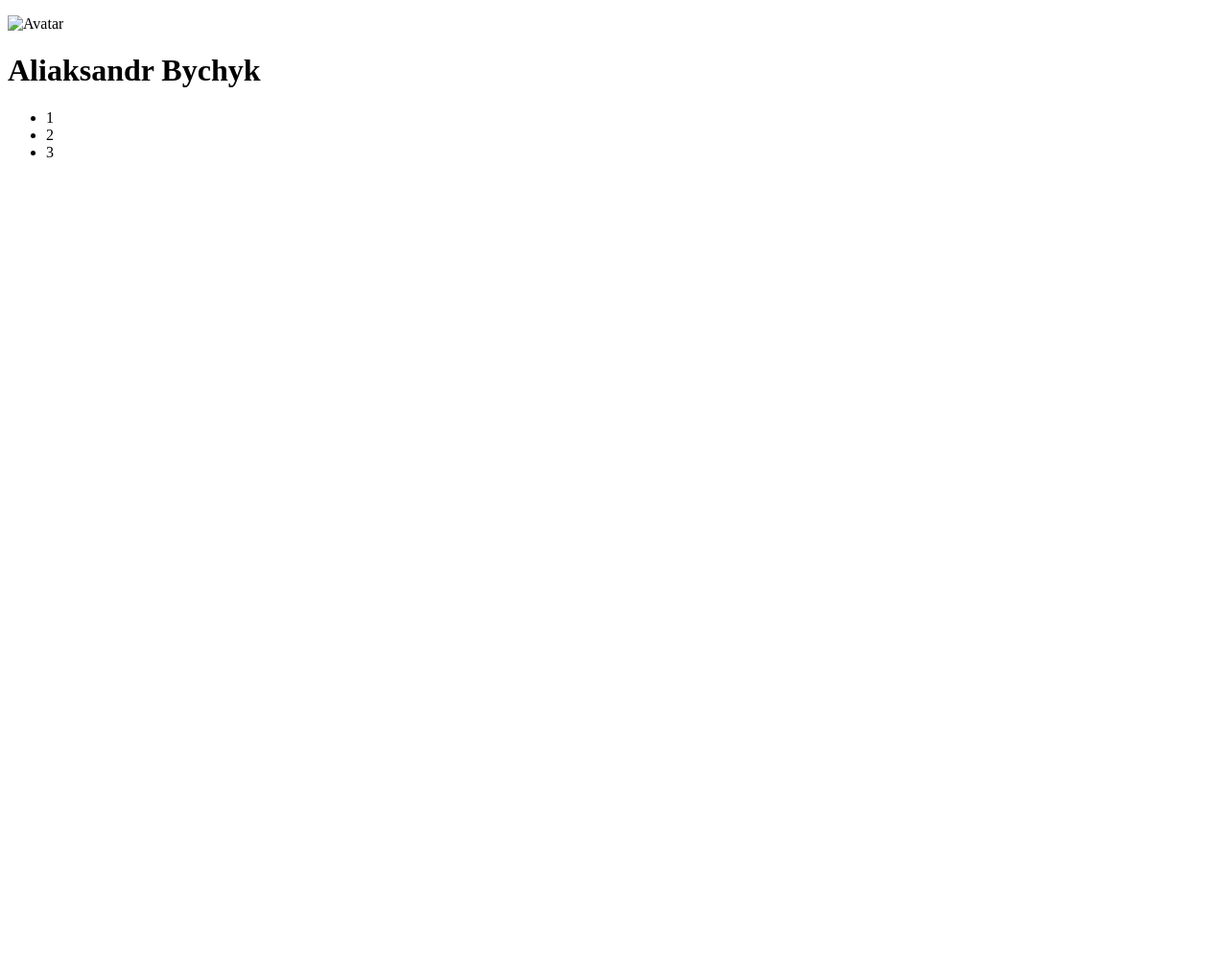
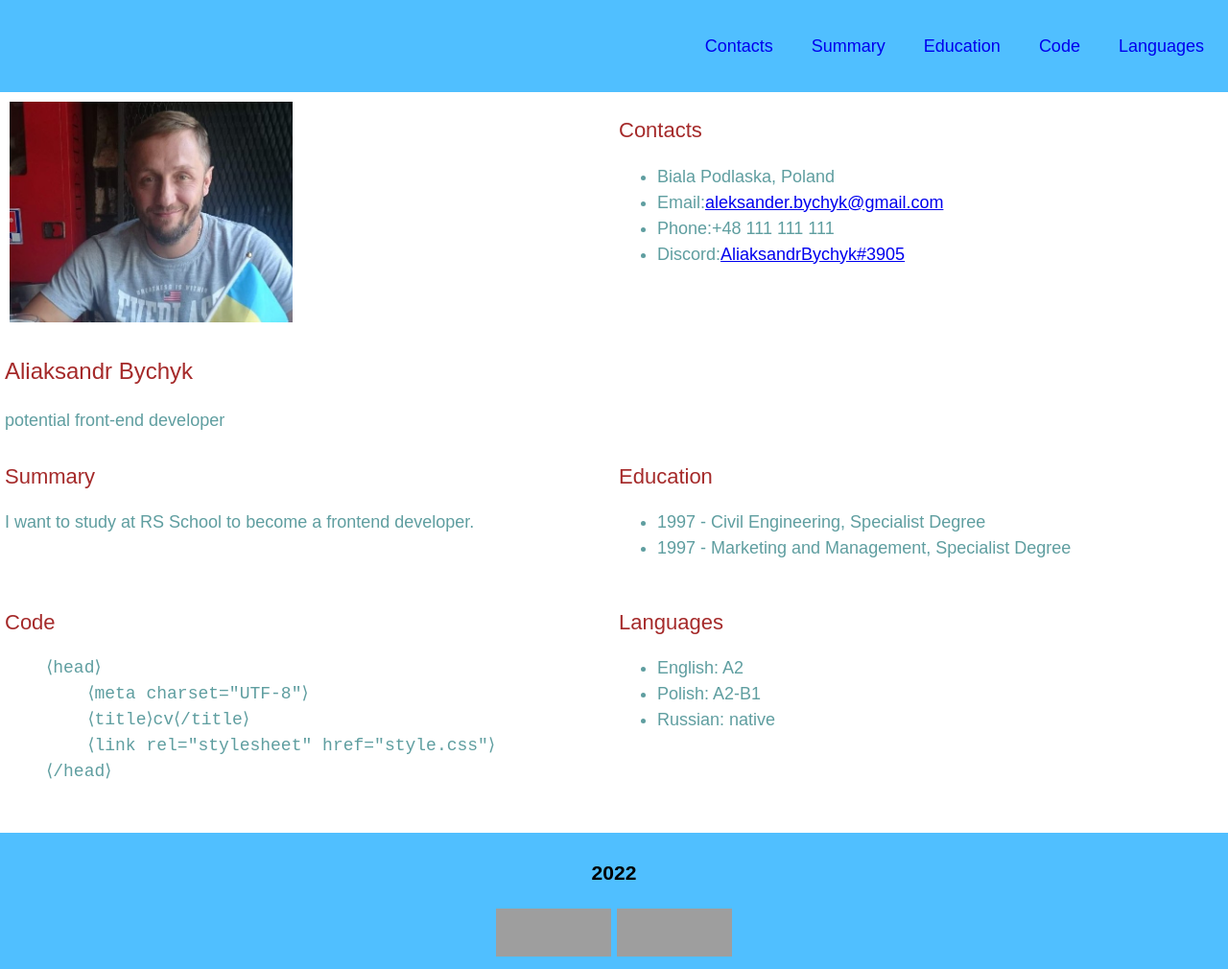
Before and after one commit to AliaksandrBychyk/rsschool-cv, a plain HTML site: page index.html in a window 1280 px wide. Shown: the whole page at 96% size. Before the commit the page ends 800 px from the top, so only its background shows below. Drawn offline with Linux system fonts and the light colour scheme; grey boxes are pictures that could not be loaded.

Commit message:
cv change

```diff
--- a/index.html
+++ b/index.html
@@ -1,24 +1,93 @@
 <!DOCTYPE html>
+<html lang="eng">
+    <head>
+        <meta charset="UTF-8">
+        <title>cv</title>
+        <link rel="stylesheet" href="style.css">
+        <link rel="icon" href="assets/favicon.ico">
 
-<head>
-    <meta charset="UTF-8">
-</head>
 
-<body>
-    <p>
-        <img scr="/"  alt="Avatar">
-        <h1>Aliaksandr Bychyk</h1>
-        </p>
+    </head>
 
-    <p>
-        <ul>
-            <li>1</li>
-            <li>2</li>
-            <li>3</li>
-        </ul>
-    </p>
-</body>
+    <body>
+        <header class="header">
+            <div class="container">
+                <nav class="nav">
+                    <ul class="nav-list">
+                        <li class="nav-item"><a href="#contacts" class="nav-link">Contacts</a></li>
+                        <li class="nav-item"><a href="#summary" class="nav-link">Summary</a></li>
+                        <li class="nav-item"><a href="#education" class="nav-link">Education</a></li>
+                        <li class="nav-item"><a href="#code" class="nav-link">Code</a></li>
+                        <li class="nav-item"><a href="#languages" class="nav-link">Languages</a></li>
+                    </ul>
+                </nav>
+             </div>
+        </header>
 
-<footer>
+        <main>
+            <div class="container-main">
 
-</footer>
+                <section class="section" id="profile">
+                <img src="assets/img/photo1655392833.jpeg" alt="foto" wight="320" height="240" id="foto">
+                <h1 id="title-name">Aliaksandr Bychyk</h1>
+                <a>potential front-end developer</a>
+                </section>
+
+                <section class="section" id="contacts">
+                    <h2 id="pharagraf">Contacts</h2>
+                    <ul>
+                        <li>Biala Podlaska, Poland</li>
+                        <li>Email:<a href="mailto:aleksander.bychyk@gmail.com">aleksander.bychyk@gmail.com</a></li>
+                        <li>Phone:<a>+48 111 111 111</a></li>
+                        <li>Discord:<a href="https://github.com/AliaksandrBychyk">AliaksandrBychyk#3905</a></li>
+                    </ul>
+                </section>
+
+                <section class="section" id="summary">
+                    <h2 id="pharagraf">Summary</h2>
+                    <p>I want to study at RS School to become a frontend developer.</p>
+                </section>
+
+                <section class="section" id="education">
+                    <h2 id="pharagraf">Education</h2>
+                    <ul>
+                        <li>1997 - Civil Engineering, Specialist Degree</li>
+                        <li>1997 - Marketing and Management, Specialist Degree</li>
+                    </ul>
+                </section>
+
+                <section class="section" id="code">
+                    <h2 id="pharagraf">Code</h2>
+                    <code>
+                          <pre>
+    &lang;<span>head</span>&rang;
+        &lang;meta charset="UTF-8"&rang;
+        &lang;title&rang;cv&lang;/title&rang;
+        &lang;link rel="stylesheet" href="style.css"&rang;
+    &lang;/head&rang;
+                        </pre>
+                    </code>
+                </section>
+
+                <section class="section" id="languages">
+                    <h2 id="pharagraf">Languages</h2>
+                    <ul>
+                        <li>English: A2</li>
+                        <li>Polish: A2-B1</li>
+                        <li>Russian: native</li>
+                    </ul>
+                </section>
+
+            </div>
+        </main>
+
+        <footer class="footer">
+            <div class="container">
+                <h3>2022</h3>
+                <a class="link-image" href="https://github.com/AliaksandrBychyk" target="_blank"><img src="https://pl.wizcase.com/wp-content/uploads/2022/03/GitHub-Logo.png" alt="GitHub" width="120px" height="50px"></a>
+                <a class="link-image" href="https://rs.school/js-stage0/" target="_blank"><img src="https://rs.school/images/rs_school_js.svg" alt="RSSchool" width="120px" height="50px"></a>
+            </div>
+        </footer>
+    </body>
+
+</html>
--- a/style.css
+++ b/style.css
@@ -1 +1,102 @@
-CSS file
+* {
+    box-sizing: border-box;
+    border: 0px solid white;
+}
+html {
+    scroll-behavior: smooth;
+}
+.container {
+    max-width: 1440px;
+    margin: 0 auto;
+
+}
+body {
+    font-family: Arial, Helvetica, sans-serif;
+    font-weight: 450;
+    line-height: 1.5;
+    font-size: 18px;
+    color: cadetblue;
+
+    min-height: 100vh;
+    margin: 0;
+    padding: 0;
+
+    display: flex;
+    flex-direction: column;
+    justify-content: space-between;
+  }
+#foto {
+    margin: 0;
+    padding: 5px;
+}
+
+#title-name {
+    font-family: Arial, Helvetica, sans-serif;
+    color: brown;
+    font-weight:500;
+    font-size:24px;
+}
+
+#pharagraf {
+    font-size: 22px;
+    color: brown;
+    font-weight: 450;
+    text-transform: capitalize;
+}
+
+.nav {
+    margin: 0;
+    padding: 5px;
+    text-align: center;
+    background-color: rgb(80, 191, 255);
+}
+
+.nav-list {
+    display: flex;
+    justify-content: flex-end;
+    align-items: center;
+
+    list-style: none;
+}
+.nav-item {
+    color: beige;
+    transition: color 1s;
+}
+.nav-item a:hover {
+    color: rgb(243, 243, 10);
+}
+
+.nav-link {
+    transition: 0.2s;
+    padding: 0 20px;
+    line-height: 50px;
+    text-decoration: none;
+}
+.section {
+    font-family: Arial, Helvetica, sans-serif;
+    font-weight: 100;
+    line-height: 1.5;
+    font-size: 18px;
+    margin: 0;
+    padding: 5px;
+    width: 50%;
+}
+.footer {
+    background-color: rgb(80, 191, 255);
+    margin: 0;
+    padding: 5px;
+    font-family: Arial, Helvetica, sans-serif;
+    text-align: center;
+    color: black;
+}
+
+.container-main {
+    display: flex;
+    flex-wrap: wrap;
+}
+
+@media (max-widht: 768px) {
+    .section {
+        widht: 100%;
+    }
+}
```
Also changed, not shown: assets/img/photo1655392833.jpeg (added), 1 other file.
